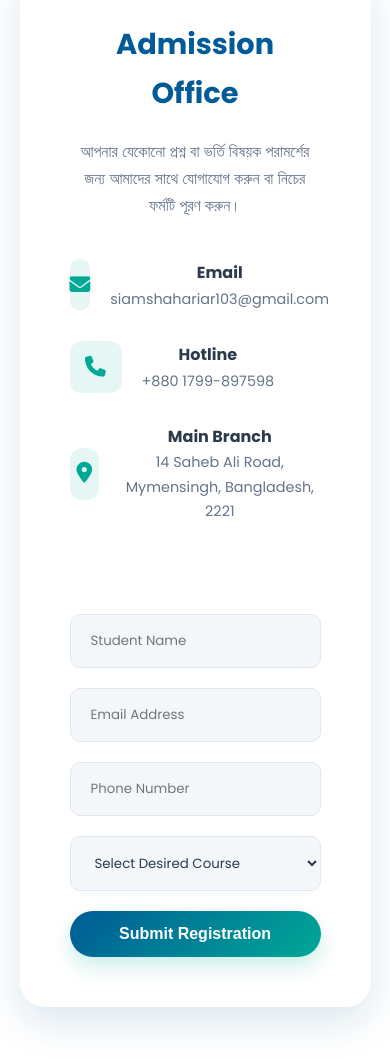
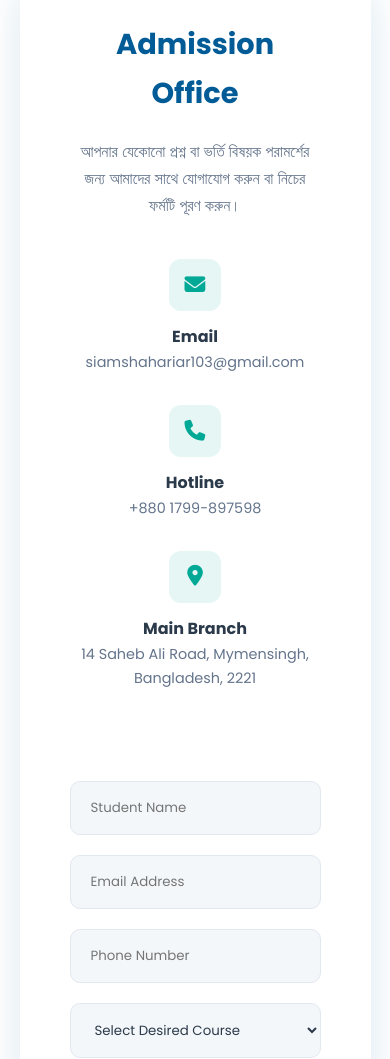
Before and after one commit to Siamdmck76/Renin, a plain HTML site: page index.html in a window 390 px wide. Shown: the part 8092-9151 px from the top of the page. Drawn offline with Linux system fonts and the light colour scheme.

Commit message:
Update styles.css

```diff
--- a/styles.css
+++ b/styles.css
@@ -264,6 +264,13 @@ footer p { font-size: 0.9rem; }
     .name-title { font-size: 3rem; }
     .courses-grid, .features-grid, .gallery-grid { grid-template-columns: repeat(2, 1fr); }
 
+    /* --- Contact Info Fix for Mobile (এখানে আইকন ঠিক করা হয়েছে) --- */
+    .info-item {
+        flex-direction: column;
+        align-items: center;
+        gap: 12px;
+    }
+
     /* Mobile Navigation Setup */
     .menu-toggle { display: block; }
 
```
